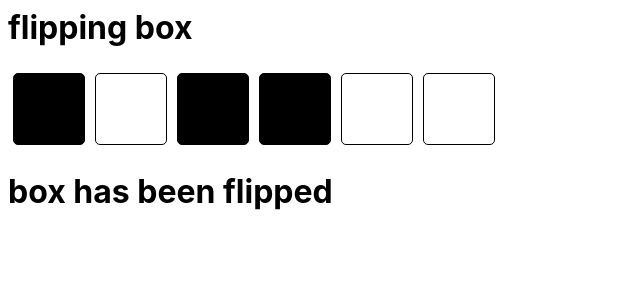
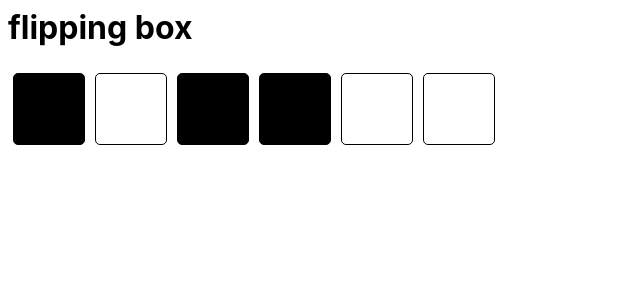
Before and after one commit to raihaneong/react-jd4hhm, a React (Create React App) app: page / in a window 1280 px wide. Shown: the top 300 px of the page, without its empty margins (0-640 px from the left). Built offline with nearby package versions, Linux system fonts and the light colour scheme.

Commit message:
1 file modified

```diff
--- a/src/App.js
+++ b/src/App.js
@@ -6,14 +6,20 @@ import { Box, NumberBox } from './components';
 
 export default function App() {
   const [box, setBox] = useState(boxes);
+  const [boxNumber, setBoxNumber] = useState(boxes.id)
   const boxElement = box.map((item) => (
     <Box key={item.id} on={item.on} number={item.id} />
   ));
+  const boxNumberElement = box.map((item) => (
+    <NumberBox id={boxNumber} />
+  ))
+
+  console.log(box)
   return (
     <div>
       <h1>flipping box</h1>
       {boxElement}
-      <NumberBox number={boxes.id} />
+
     </div>
   );
 }
```
